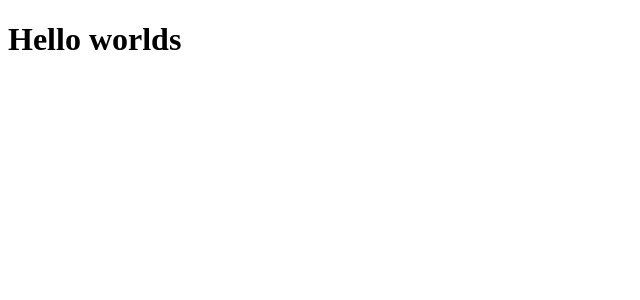
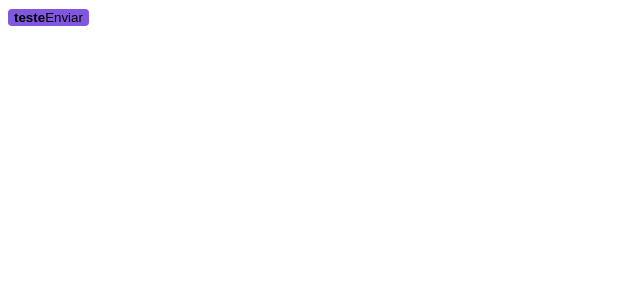
Before and after one commit to ithauront/shop-ignite, a Next.js app: page / in a window 1280 px wide. Shown: the top 300 px of the page, without its empty margins (0-640 px from the left). Built offline with nearby package versions, Linux system fonts and the light colour scheme.

Commit message:
stitches
instal end start to config stitches

```diff
--- a/package.json
+++ b/package.json
@@ -9,6 +9,7 @@
     "lint": "next lint"
   },
   "dependencies": {
+    "@stitches/react": "^1.2.8",
     "eslint": "8.44.0",
     "eslint-config-next": "13.4.9",
     "next": "13.4.9",
--- a/src/pages/_document.tsx
+++ b/src/pages/_document.tsx
@@ -1,4 +1,5 @@
 import { Html, Head, Main, NextScript } from "next/document"
+import { getCssText } from "../styles"
 
 export default function document() {
     return (
@@ -7,6 +8,8 @@
                 <link rel="preconnect" href="https://fonts.googleapis.com" />
                 <link rel="preconnect" href="https://fonts.gstatic.com" crossOrigin="anonymous" />
                 <link href="https://fonts.googleapis.com/css2?family=Roboto:wght@400;700&display=swap" rel="stylesheet" />
+
+         <style id="stitches" dangerouslySetInnerHTML={{__html: getCssText() }} />
          </Head>
          <body>
             <Main />
--- a/src/pages/index.tsx
+++ b/src/pages/index.tsx
@@ -1,7 +1,25 @@
+import { styled } from "../styles"
 
+const Button = styled('button', {
+  backgroundColor: '$rocketseat',
+  borderRadius: '4px',
+  border: 0,
+  padding: '4px 8p',
+
+  span : {
+    fontWeight: 'bold',
+  },
+
+  '&:hover': {
+    filter: 'brightness(0.8)'
+  }
+
+})
 
 export default function Home() {
   return (
-   <h1>Hello worlds</h1>
+   <Button>
+    <span>teste</span>
+    Enviar</Button>
   )
 }
--- /dev/null
+++ b/src/styles/index.ts
@@ -0,0 +1,12 @@
+import { createStitches } from "@stitches/react";
+
+export const {
+    config, styled, css, globalCss, keyframes, getCssText, theme, createTheme,
+} = createStitches({
+    theme: {
+        colors: {
+            rocketseat: '#8257e0',
+        }
+    }
+
+})
```
Also changed, not shown: src/styles/teste.html (added), 2 other files (tests, documents, lock files or other folders).
